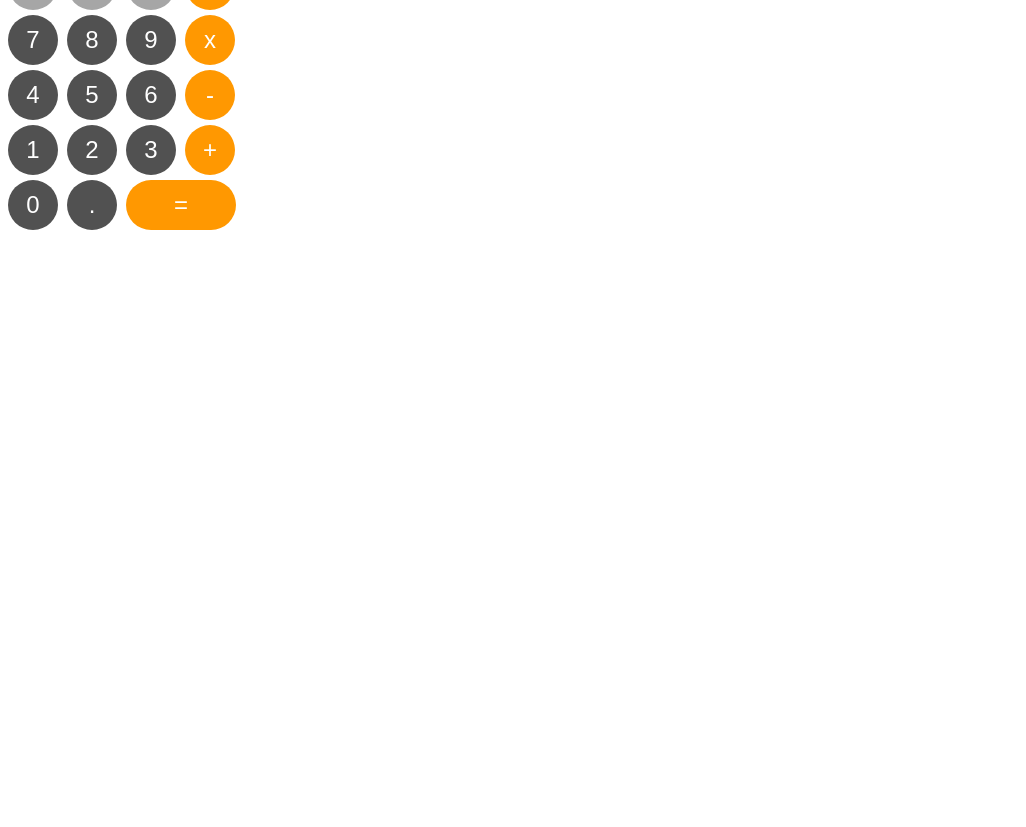
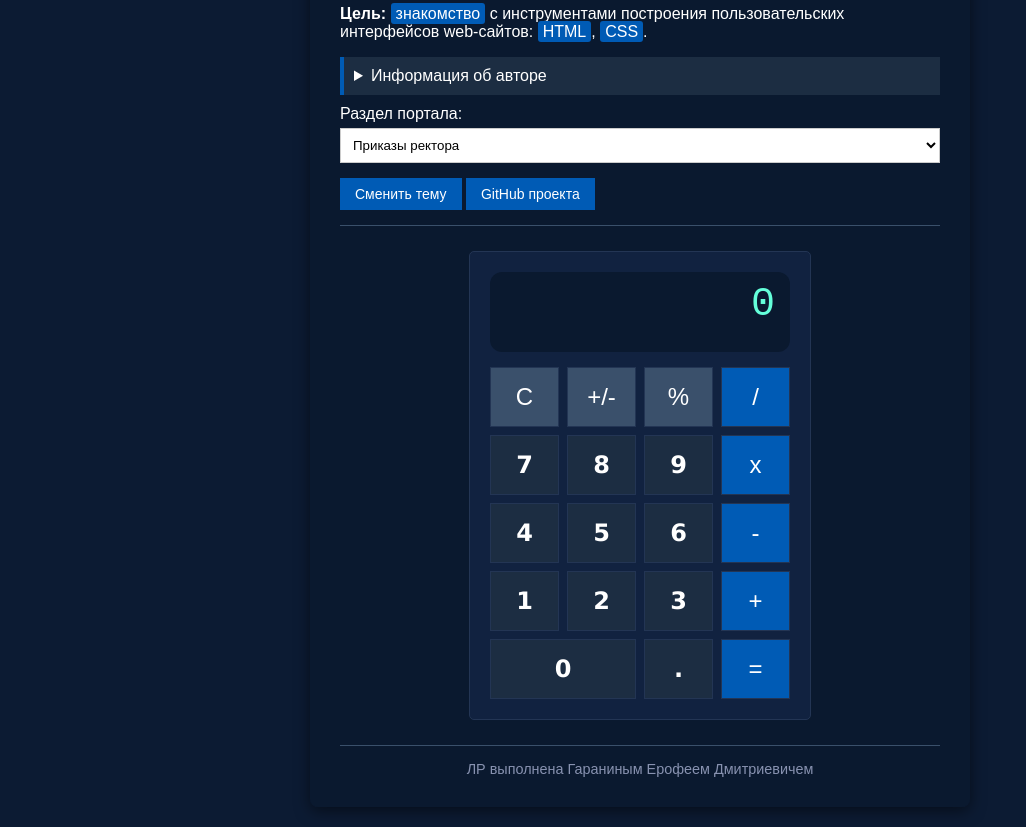
Before and after one commit to ManInTheCoat/Garanin-PNA-Labs-2026, a plain HTML site: page calculator.html in a window 1280 px wide. Shown: the part 118-945 px from the top of the page, without its empty margins (0-1026 px from the left). Before the commit the page ends 800 px from the top, so only its background shows below. Drawn offline with Linux system fonts and the light colour scheme.

Commit message:
process: complete all 20 tasks for lab 1

```diff
--- a/calculator.html
+++ b/calculator.html
@@ -1,56 +1,80 @@
 <!DOCTYPE html>
-<html>
+<html lang="ru">
 
 <head>
-  <title>Калькулятор</title>
+  <meta charset="UTF-8">
+  <title>ЛР1 - Приказы ректора МГТУ</title>
   <link rel="stylesheet" href="style.css">
 </head>
 
 <body>
-  <div>
+  <div class="container">
+    <div class="header-section">
+      <h2>Портал МГТУ: Система вычислений</h2>
 
-    <!-- блок с экраном калькулятора, где будет выводиться результат вычислений. -->
-    <div id="result" class="result">
-      0
+      <p class="goal-text">
+        <strong>Цель:</strong> <mark>знакомство</mark> с инструментами построения пользовательских интерфейсов
+        web-сайтов: <mark>HTML</mark>, <mark>CSS</mark>.
+      </p>
+
+      <details class="student-details">
+        <summary>Информация об авторе</summary>
+        <p>ФИО: Гаранин Ерофей Дмитриевич</p>
+        <p>Группа: ИУ5-42Б</p>
+      </details>
+
+      <div class="portal-services">
+        <label for="services">Раздел портала:</label>
+        <select id="services" class="bmstu-select">
+          <option>Приказы ректора</option>
+          <option>Услуги - подразделения МГТУ для ознакомления с приказом</option>
+          <option>Заявки - приказы ректора</option>
+        </select>
+      </div>
+
+      <button class="theme-btn">Сменить тему</button>
+
+      <a href="https://github.com/ManInTheCoat/Garanin-PNA-Labs-2026/tree/lab1-calculator-html-css" target="_blank"
+        class="github-btn">GitHub проекта</a>
     </div>
 
-    <!-- блок с кнопками калькулятора. -->
-    <div>
-      <!--горизонтальный ряд из четырех кнопок-->
-      <div>
+    <div class="calculator">
+      <div id="result" class="result">
+        0
+      </div>
+
+      <div class="buttons">
+
         <button id="btn_op_clear" class="my-btn secondary">C</button>
         <button id="btn_op_sign" class="my-btn secondary">+/-</button>
         <button id="btn_op_percent" class="my-btn secondary">%</button>
         <button id="btn_op_div" class="my-btn primary">/</button>
+
+        <button id="btn_digit_7" class="my-btn digit">7</button>
+        <button id="btn_digit_8" class="my-btn digit">8</button>
+        <button id="btn_digit_9" class="my-btn digit">9</button>
+        <button id="btn_op_mult" class="my-btn primary">x</button>
+
+        <button id="btn_digit_4" class="my-btn digit">4</button>
+        <button id="btn_digit_5" class="my-btn digit">5</button>
+        <button id="btn_digit_6" class="my-btn digit">6</button>
+        <button id="btn_op_minus" class="my-btn primary">-</button>
+
+        <button id="btn_digit_1" class="my-btn digit">1</button>
+        <button id="btn_digit_2" class="my-btn digit">2</button>
+        <button id="btn_digit_3" class="my-btn digit">3</button>
+        <button id="btn_op_plus" class="my-btn primary">+</button>
+
+        <button id="btn_digit_0" class="my-btn digit zero">0</button>
+        <button id="btn_digit_dot" class="my-btn digit">.</button>
+        <button id="btn_op_equal" class="my-btn primary">=</button>
       </div>
+    </div>
 
-      <div>
-        <button id="btn_digit_7" class="my-btn">7</button>
-        <button id="btn_digit_8" class="my-btn">8</button>
-        <button id="btn_digit_9" class="my-btn">9</button>
-        <button id="btn_op_mult" class="my-btn primary">x</button>
-      </div>
-
-      <div>
-        <button id="btn_digit_4" class="my-btn">4</button>
-        <button id="btn_digit_5" class="my-btn">5</button>
-        <button id="btn_digit_6" class="my-btn">6</button>
-        <button id="btn_op_minus" class="my-btn primary">-</button>
-      </div>
-
-      <div>
-        <button id="btn_digit_1" class="my-btn">1</button>
-        <button id="btn_digit_2" class="my-btn">2</button>
-        <button id="btn_digit_3" class="my-btn">3</button>
-        <button id="btn_op_plus" class="my-btn primary">+</button>
-      </div>
-
-      <div>
-        <button id="btn_digit_0" class="my-btn">0</button>
-        <button id="btn_digit_dot" class="my-btn">.</button>
-        <button id="btn_op_equal" class="my-btn primary execute">=</button>
-      </div>
+    <div class="footer-text">
+      ЛР выполнена Гараниным Ерофеем Дмитриевичем
     </div>
   </div>
 </body>
+
 </html>
--- a/style.css
+++ b/style.css
@@ -1,56 +1,166 @@
+body {
+  font-family: Arial, Helvetica, sans-serif;
+  margin: 0;
+  padding: 20px;
+  background-image: url('https://avatars.mds.yandex.net/get-altay/14920824/2a00000195b7d655cb5598a4b1c53530b11b/orig');
+  background-size: cover;
+  background-attachment: fixed;
+  background-blend-mode: overlay;
+  background-color: #0c1b33;
+  color: #ffffff;
+  transition: background-color 0.3s ease;
+}
 
-/* опишем базовый стиль кнопки калькулятора */
+body.light-theme {
+  background-color: #555878;
+  color: #000000;
+  background-blend-mode: screen;
+}
+
+.container {
+  max-width: 600px;
+  margin: 0 auto;
+  background: #0a192fe6;
+  padding: 30px;
+  border-radius: 8px;
+  box-shadow: 0 4px 15px rgba(0,0,0,0.5);
+  border-top: 5px solid #005bb5;
+}
+
+body.light-theme .container {
+  background: #fffffff2;
+}
+
+.header-section {
+  margin-bottom: 25px;
+  border-bottom: 1px solid #3a506b;
+  padding-bottom: 15px;
+}
+
+mark {
+  background-color: #005bb5;
+  color: #ffffff;
+  padding: 2px 5px;
+  border-radius: 3px;
+}
+
+.student-details {
+  background: #1c2d42;
+  padding: 10px;
+  margin: 10px 0;
+  border-left: 4px solid #005bb5;
+  cursor: pointer;
+}
+
+body.light-theme .student-details {
+  background: #e6f0fa;
+}
+
+.bmstu-select {
+  width: 100%;
+  padding: 8px;
+  margin-top: 5px;
+  background-color: #ffffff;
+  color: #000000;
+  border: 1px solid #cccccc;
+}
+
+.theme-btn, .github-btn {
+  display: inline-block;
+  margin-top: 15px;
+  padding: 8px 15px;
+  background-color: #005bb5;
+  color: #ffffff;
+  text-decoration: none;
+  border: none;
+  cursor: pointer;
+  font-size: 14px;
+}
+
+.theme-btn:hover, .github-btn:hover {
+  background-color: #003f7a;
+}
+
+/* КАЛЬКУЛЯТОР */
+
+.calculator {
+  background: #112240;
+  padding: 20px;
+  border-radius: 5px;
+  width: 300px;
+  margin: 0 auto;
+  border: 1px solid #233554
+}
+
+.buttons {
+  display: grid;
+  grid-template-columns: repeat(4, 1fr);
+  gap: 8px;
+}
+
 .my-btn {
-  margin-right: 5px;           /* задаем отступ от кнопки справа */
-  margin-top: 5px;             /* задаем отступ от кнопки сверху*/
-  width: 50px;                 /* задаем ширину кнопки */
-  height: 50px;                /* задаем высоту кнопки */
-  border-radius: 50%;          /* округляем кнопку */
-  border: none;                /* отключаем обводку */
-  background: #515151;         /* задаем серый цвет кнопки */
-  color: white;                /* задаем белый цвет текста внутри кнопки */
-  font-size: 1.5rem;           /* увеличим размер шрифта */
-  font-family: Arial, Helvetica, sans-serif; /* сменим шрифт */
-  cursor: pointer;             /* при наведении на кнопку курсор будет изменен
-                                  со стрелки на 'указательный палец' */
-  user-select: none;           /* отключаем возможность выделить текст внутри кнопки */
+  width: 100%;
+  height: 60px;
+  border-radius: 0;
+  border: 1px solid #233554;
+  color: #ffffff;
+  font-size: 1.5rem;
+  cursor: pointer;
+  user-select: none;
+  transition: all 0.2s;
+}
+
+.my-btn.digit {
+  background: #1c2d42;
+  font-family: Verdana, sans-serif;
+  font-weight: 900;
+}
+
+/* селектор для кнопок первостепенных операций */
+.my-btn.primary {
+  background: #005bb5;
+}
+
+/* селектор для кнопок второстепенных операций */
+.my-btn.secondary {
+  background: #3a506b;
+}
+
+.my-btn.zero {
+  grid-column: span 2;
 }
 
 /* hover - это состояние элемента, когда на него наведен курсор */
 .my-btn:hover {
-  background: darkgray; /* при наведение курсора на кнопку, она будет окрашена в серый */
+  background: #64ffda;
+  color: #0a192f;
 }
 
 /* active - это состояние активации элемента. В случае кнопки - нажатие на нее */
 .my-btn:active {
-  filter: brightness(130%); /* увеличим интенсивность цвета для эффекта вспышки */
-}
-
-/* селектор для кнопок первостепенных операций */
-.my-btn.primary {
-  background: #ff9801; /* цвет кнопки оранжевый */
-}
-
-/* селектор для кнопок второстепенных операций */
-.my-btn.secondary {
-  background: #a6a6a6; /* цвет кнопки сервый */
-}
-
-/* селектор для кнопки расчета выражения (=) */
-.my-btn.execute {
-  width: 110px;          /* сделаем кнопку шире других */
-  border-radius: 34px;   /* подкорректируем округлость */
+  filter: brightness(80%);
 }
 
 /* селектор для поля вывода результата */
 .result {
-  width: 220px;
-  height: 50px;
-  margin-bottom: 15px;         /* отступ снизу */
-  padding-right: 10px;         /* выступ справа */
-  background: rgb(73, 73, 73); /* цвет можно задавать и таким образом */
-  text-align: right;           /* примагнитим текст к правой стороне */
-  color: #ffffff;              /* цвет текста белый */
-  font-size: 1.5rem;
-  font-family: Arial, Helvetica, sans-serif;
+  width: 100%;
+  height: 80px;
+  box-sizing: border-box;
+  margin-bottom: 15px;
+  padding: 10px 15px;
+  background: #0a192f;
+  border-radius: 12px;
+  text-align: right;
+  color: #64ffda;
+  font-size: 2.5rem;
+  font-family: 'Courier New', Courier, monospace;
 }
+
+.footer-text {
+  text-align: center;
+  margin-top: 25px;
+  font-size: 0.9rem;
+  color: #8892b0;
+  border-top: 1px solid #3a506b;
+  padding-top: 15px;
+}
```
